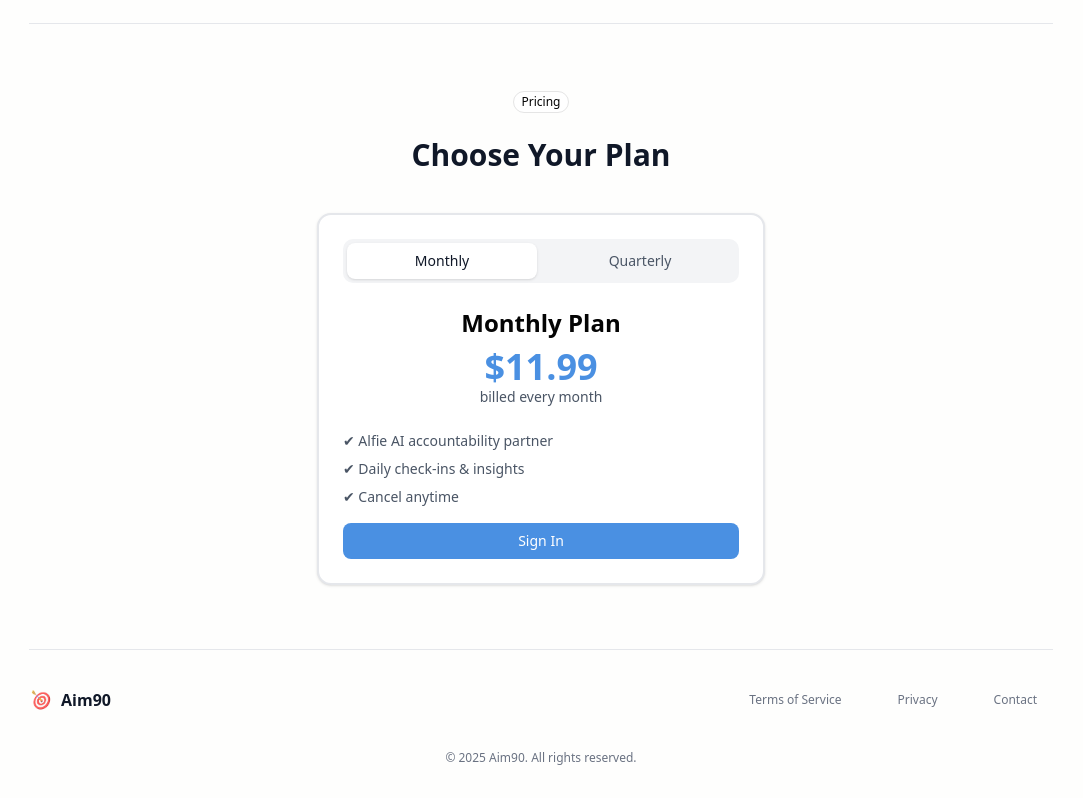
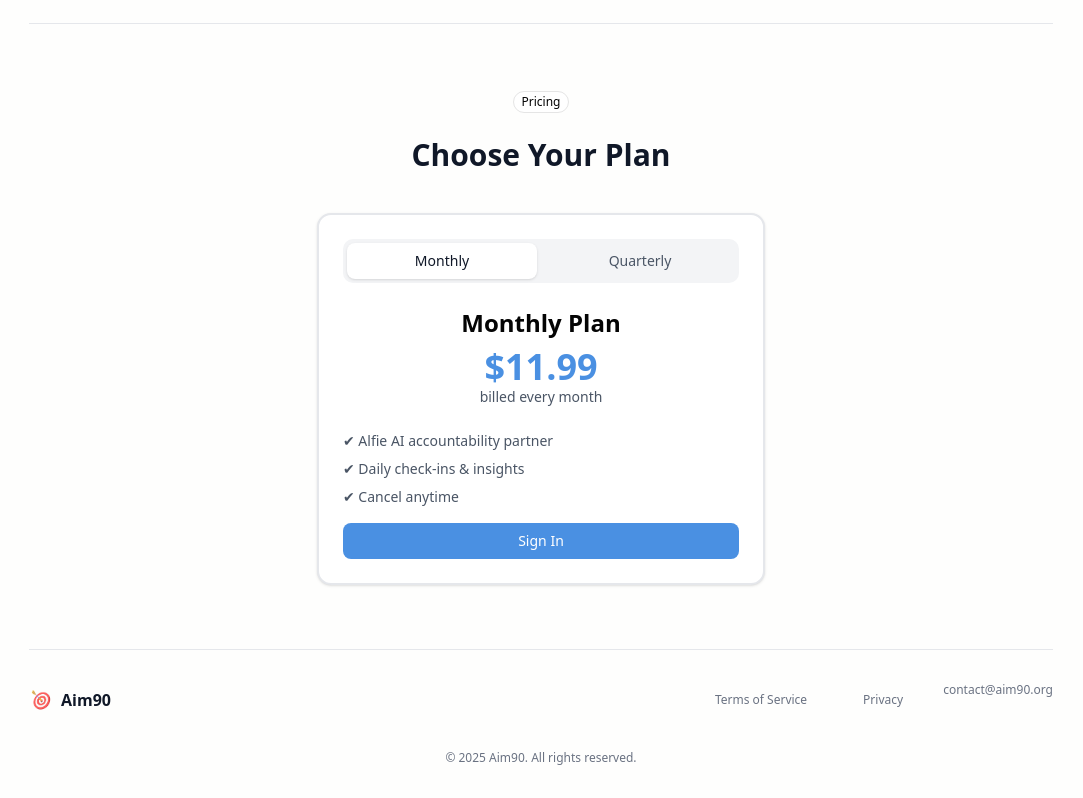
Before and after one commit to Cp557/audiblegraphics, a Next.js app: page / in a window 1280 px wide. Shown: the part 2210-3008 px from the top of the page, without its empty margins (99-1182 px from the left). Built offline with nearby package versions, Linux system fonts and the light colour scheme; no server answers.

Commit message:
contact = text

```diff
--- a/src/app/dashboard/page.tsx
+++ b/src/app/dashboard/page.tsx
@@ -139,9 +139,7 @@ export default async function DashboardPage({
               <Link href="https://docs.google.com/document/d/1idJSO9TVnZKyM49ATBcWKxi9gr0v9fVa/edit?usp=sharing&ouid=105580698223202217739&rtpof=true&sd=true" target="_blank" rel="noopener noreferrer" className="footer-link">
                 <Button variant="link" className="text-xs text-gray-500 hover:text-[#4A90E2]">Privacy</Button>
               </Link>
-              <Button asChild variant="link" className="text-xs text-gray-500 hover:text-[#4A90E2]">
-                <a href="mailto:contact@aim90.org" className="footer-link">Contact</a>
-              </Button>
+              <span className="text-xs text-gray-500">contact@aim90.org</span>
             </div>
           </div>
 
--- a/src/app/page.tsx
+++ b/src/app/page.tsx
@@ -272,9 +272,7 @@ const HomePage = () => {
               <Link href="https://docs.google.com/document/d/1idJSO9TVnZKyM49ATBcWKxi9gr0v9fVa/edit?usp=sharing&ouid=105580698223202217739&rtpof=true&sd=true" target="_blank" rel="noopener noreferrer" className="footer-link">
                 <Button variant="link" className="text-xs text-gray-500 hover:text-[#4A90E2]">Privacy</Button>
               </Link>
-              <Button asChild variant="link" className="text-xs text-gray-500 hover:text-[#4A90E2]">
-                <a href="mailto:contact@aim90.org" className="footer-link">Contact</a>
-              </Button>
+              <span className="text-xs text-gray-500">contact@aim90.org</span>
             </div>
           </div>
 
```
